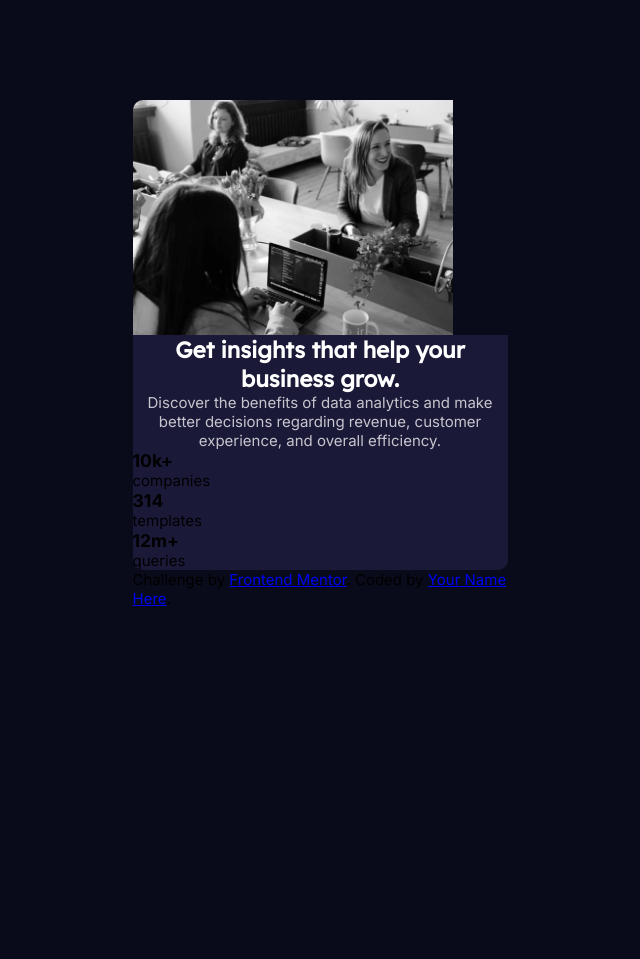
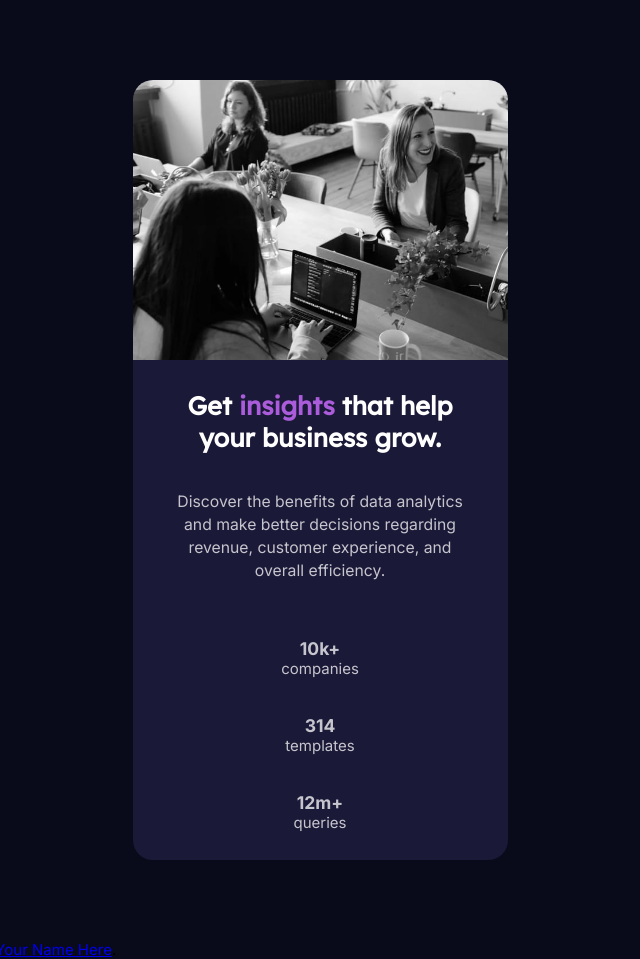
Before and after one commit to Mixhetl/stats-preview-card-component-main, a plain HTML site: page index.html in a window 1280 px wide. Shown: the whole page, without its empty margins (320-960 px from the left). Before the commit the page ends 900 px from the top, so only its background shows below. Drawn offline with Linux system fonts and the light colour scheme.

Commit message:
Modify classes in index.html & modify styles.css

```diff
--- a/css/styles.css
+++ b/css/styles.css
@@ -8,53 +8,67 @@
   --trasparent-white-main: hsla(0, 0%, 100%, 0.75);
   --trasparent-white-stat: hsla(0, 0%, 100%, 0.6);
   /*Fonts*/
-    --font-main: 'Inter', sans-serif;
-    --font-title: 'Lexend Deca', sans-serif;
+  --font-main: "Inter", sans-serif;
+  --font-title: "Lexend Deca", sans-serif;
 }
 
+/*General Settings*/
 * {
   padding: 0;
   margin: 0;
   box-sizing: border-box;
 }
 
-html, body {
+html,
+body {
   font-size: 15px;
   font-family: var(--font-main);
   background-color: var(--very-dark-blue);
-    margin: 0 auto;
   height: 100%;
 }
 
-.container {
-    width: 85%;
-    margin: 0 auto;
-    max-width: 375px;
+body {
+  padding: 0 20px;
 }
 
-.container > div,section {
+.container {
+  display: grid;
+  grid-template-rows: repeat(1, 280px 250px 250px);
+  max-width: 375px;
+  height: 780px;
   background-color: var(--dark-desaturate-blue);
+  border-radius: 20px;
+  margin: 80px auto;
+  color: var(--trasparent-white-main);
+  text-align: center;
 }
 
-.hero {
-    background-image: url('../images/image-header-mobile.jpg');
-    background-repeat: no-repeat;
-    background-size:contain;
-    margin-top: 100px;
-    height: 235px;
-    border-radius: 10px 10px 0 0 ;
+.image {
+  max-width: 100%;
+  width: 375px;
+  height: 280px;
+  border-radius: 20px 20px 0 0;
+}
+
+.info {
+  display: flex;
+  flex-direction: column;
+  justify-content: space-around;
+  align-items: center;
+  padding: 10px 30px;
 }
 
 .hero_title {
   color: var(--white);
+  font-size: 1.7rem;
   font-family: var(--font-title);
 }
-.main {
-    color: var(--trasparent-white-main);
-    margin: 0 auto;
-    text-align: center;
+
+.hero_title--mod {
+  color: var(--soft-violet);
 }
 
-.info {
-    border-radius: 0 0 10px 10px ;
+.hero_paragraph {
+  line-height: 23px;
+  font-size: 1.05rem;
 }
--- a/index.html
+++ b/index.html
@@ -20,32 +20,43 @@
     <title>Frontend Mentor | Stats preview card component</title>
   </head>
   <body>
-    <header class="hero container">
-    </header>
-    <section class="container main">
+    <section class="container">
+      <section class="container_img">
+        <img  class="image" src="images/image-header-mobile.jpg" alt="" />
+      </section>
+
+      <section class="info">
         <h1 class="hero_title">
           Get <span class="hero_title--mod">insights</span> that help your
           business grow.
         </h1>
-      <p>
+        <p class="hero_paragraph">
           Discover the benefits of data analytics and make better decisions
           regarding revenue, customer experience, and overall efficiency.
         </p>
       </section>
-    <section class="container info">
+
+      <section class="info">
+        <div>
         <h3>10k+</h3>
         <p>companies</p>
+        </div>
+        <div>
         <h3>314</h3>
         <p>templates</p>
+        </div>
+        <div>
         <h3>12m+</h3>
         <p>queries</p>
+        </div>
+      </section>
     </section>
 
-    <div class="container">
+    <footer class="atributtion">
       Challenge by
       <a href="https://www.frontendmentor.io?ref=challenge" target="_blank"
         >Frontend Mentor</a
       >. Coded by <a href="#">Your Name Here</a>.
-    </div>
+    </footer>
   </body>
 </html>
```
Lines whose indentation alone changed are shown as unchanged.
